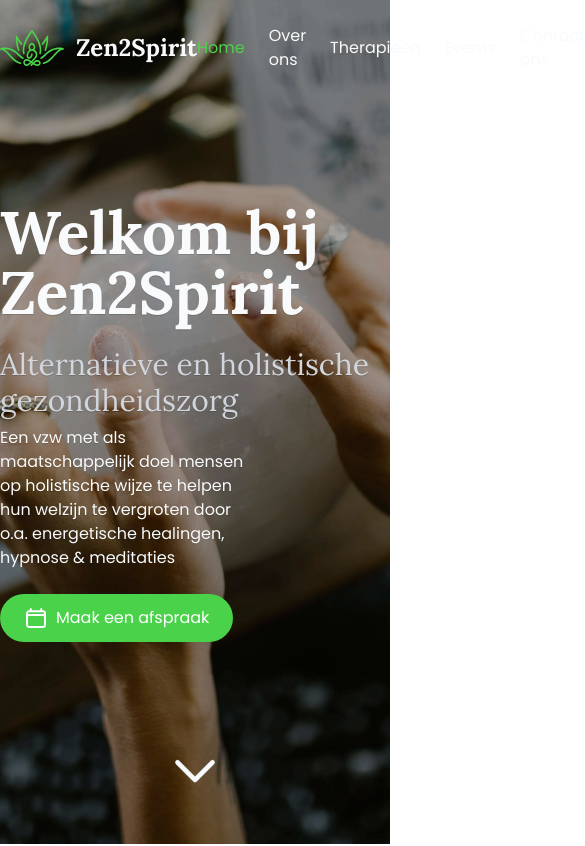
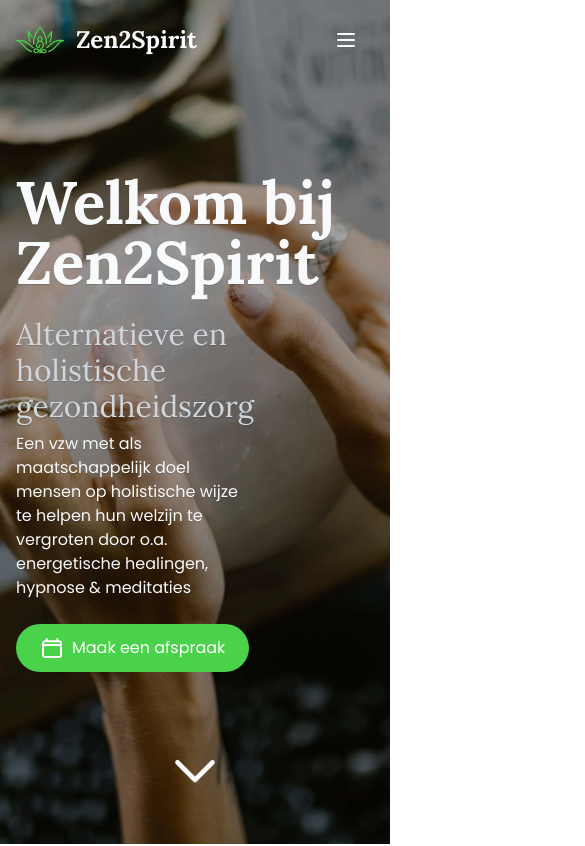
Before and after one commit to Zen2Spirit/next, a Next.js app: page / in a window 390 px wide. Shown: the top 846 px of the page, 585 px wide, since content can reach past the window. Built offline with nearby package versions, Linux system fonts and the light colour scheme.

Commit message:
Fix responsiveness

```diff
--- a/app/globals.css
+++ b/app/globals.css
@@ -51,6 +51,10 @@ h6 {
   background-position: center;
 }
 
+.intro {
+  position: relative;
+}
+
 .intro::before {
   content: "";
   position: absolute;
@@ -65,3 +69,14 @@ h6 {
   background-position: top;
   background-attachment: fixed;
 }
+
+.infoHeader {
+  position: relative;
+}
+
+@media (max-width: 768px) {
+  .infoHeader,
+  .intro {
+    background-attachment: scroll;
+  }
+}
--- a/app/layout.tsx
+++ b/app/layout.tsx
@@ -20,6 +20,9 @@ export default function RootLayout({
 }>) {
   return (
     <html lang="en">
+      <head>
+        <meta name="viewport" content="width=device-width, initial-scale=1" />
+      </head>
       <body className={`${lora.variable} ${poppins.variable} antialiased`}>
         {children}
       </body>
--- a/modules/about.tsx
+++ b/modules/about.tsx
@@ -8,7 +8,7 @@ export function About() {
   return (
     <>
       <Header title="Over ons" />
-      <section className="container mx-auto my-10">
+      <section className="container mx-auto px-4 sm:px-6 md:px-8 my-10">
         <h2 className="text-5xl font-bold my-8">Visie en Team</h2>
         <article>
           <p className="my-4">
@@ -145,7 +145,7 @@ export function About() {
             <strong>rouw-en verliesbegeleiding</strong>.
           </p>
         </article>
-        <div className="flex gap-10 mt-10">
+        <div className="flex flex-wrap gap-10 mt-10">
           <Image
             className="rounded-lg"
             src="/peter-marian-hypnose.webp"
--- a/modules/common/footer.tsx
+++ b/modules/common/footer.tsx
@@ -8,7 +8,7 @@ import { routes } from "@/lib/routes";
 export function Footer() {
   return (
     <footer className="w-full py-10 bg-dark text-gray-50">
-      <div className="container mx-auto flex justify-between">
+      <div className="container mx-auto px-4 sm:px-6 md:px-8 flex justify-between flex-wrap gap-10">
         <div className="flex flex-col gap-4">
           <div className="flex items-center gap-2">
             <LogoZen2Spirit className="w-12 h-12" />
@@ -59,7 +59,7 @@ export function Footer() {
             </Link>
           </div>
         </div>
-        <div className="flex gap-15">
+        <div className="flex gap-15 flex-wrap">
           <div className="flex flex-col gap-2">
             <h4 className="font-semibold text-primary">Overview</h4>
             <ul className="flex flex-col gap-1">
--- a/modules/common/header.tsx
+++ b/modules/common/header.tsx
@@ -5,7 +5,9 @@ type HeaderProps = {
 export function Header({ title }: HeaderProps) {
   return (
     <header className="infoHeader w-full h-[50vh] flex items-center justify-center text-white">
-      <h1 className="text-5xl font-bold text-shadow-2xs">{title}</h1>
+      <h1 className="text-3xl md:text-5xl font-bold text-shadow-2xs">
+        {title}
+      </h1>
     </header>
   );
 }
--- a/modules/common/navbar.tsx
+++ b/modules/common/navbar.tsx
@@ -18,6 +18,7 @@ export function Navbar({ defaultScrolled = false }: NavbarProps) {
   const currentPage = routes.find((route) => route.path === pathname)?.name;
 
   const [isScrolled, setIsScrolled] = useState<boolean>(false);
+  const [isOpen, setIsOpen] = useState<boolean>(false);
 
   useEffect(() => {
     // eslint-disable-next-line react-hooks/set-state-in-effect
@@ -42,12 +43,35 @@ export function Navbar({ defaultScrolled = false }: NavbarProps) {
       id="mainNav"
       className={`w-full fixed left-0 z-20 transition-all ${clsx(isScrolled ? "bg-white shadow-md py-1 text-gray-950" : "bg-transparent py-4  text-gray-50")}`}
     >
-      <div className="container mx-auto flex justify-between">
+      <div className="container mx-auto flex items-center justify-between px-4">
         <Link href="/" className="flex items-center text-2xl">
-          <LogoZen2Spirit className="w-16 h-16" />
+          <LogoZen2Spirit className="w-12 h-12 md:w-16 md:h-16" />
           <span className="ml-3 font-title font-bold">Zen2Spirit</span>
         </Link>
-        <ul className="flex items-center gap-6">
+
+        <div className="flex items-center">
+          <button
+            aria-label="Toggle menu"
+            className="md:hidden p-2 mr-2"
+            onClick={() => setIsOpen((s) => !s)}
+          >
+            <svg
+              className="w-6 h-6"
+              fill="none"
+              stroke="currentColor"
+              viewBox="0 0 24 24"
+              xmlns="http://www.w3.org/2000/svg"
+            >
+              <path
+                strokeLinecap="round"
+                strokeLinejoin="round"
+                strokeWidth={2}
+                d={isOpen ? "M6 18L18 6M6 6l12 12" : "M4 6h16M4 12h16M4 18h16"}
+              />
+            </svg>
+          </button>
+
+          <ul className="hidden md:flex items-center gap-6">
             {routes.map((route) => (
               <li key={route.name}>
                 <Link
@@ -60,6 +84,28 @@ export function Navbar({ defaultScrolled = false }: NavbarProps) {
             ))}
           </ul>
         </div>
+      </div>
+
+      {/* Mobile menu */}
+      <div
+        className={`md:hidden transition-all ${isOpen ? "max-h-screen" : "max-h-0 overflow-hidden"}`}
+      >
+        <div className="bg-white/95 shadow-md">
+          <ul className="flex flex-col">
+            {routes.map((route) => (
+              <li key={route.name} className="py-3 px-4">
+                <Link
+                  href={route.path}
+                  onClick={() => setIsOpen(false)}
+                  className={`block ${clsx(currentPage === route.name ? "text-primary hover:text-primary-hover" : "text-dark-gray hover:text-gray-700")}`}
+                >
+                  {route.label}
+                </Link>
+              </li>
+            ))}
+          </ul>
+        </div>
+      </div>
     </nav>
   );
 }
--- a/modules/contact/contact.tsx
+++ b/modules/contact/contact.tsx
@@ -7,7 +7,7 @@ export function Contact() {
   return (
     <>
       <Header title="Contact" />
-      <section className="container mx-auto py-12 flex justify-between">
+      <section className="container mx-auto px-4 sm:px-6 md:px-8 py-12 flex flex-wrap gap-12 justify-between">
         <div className="flex flex-col gap-6">
           <span className="text-primary font-bold">Heb je een vraag?</span>
           <h2 className="text-4xl font-bold">Contacteer ons!</h2>
--- a/modules/events.tsx
+++ b/modules/events.tsx
@@ -31,7 +31,7 @@ export function Events({ events }: EventProps) {
   return (
     <>
       <Header title="Events" />
-      <div className="container mx-auto py-12">
+      <div className="container mx-auto px-4 sm:px-6 md:px-8 py-12">
         <div className="grid gap-8 md:grid-cols-2 lg:grid-cols-3">
           {events.length === 0 && (
             <div className="col-span-full flex flex-col gap-4">
--- a/modules/home.tsx
+++ b/modules/home.tsx
@@ -13,7 +13,7 @@ export function Home() {
   return (
     <>
       <section className="w-full h-screen flex items-center justify-center intro">
-        <main className="container mx-auto flex flex-col gap-6 relative z-10 text-gray-50">
+        <main className="container mx-auto px-4 sm:px-6 md:px-8 flex flex-col gap-6 relative z-10 text-gray-50">
           <h1 className="text-6xl font-bold text-shadow-2xs">
             Welkom bij Zen2Spirit
           </h1>
@@ -71,7 +71,7 @@ export function Home() {
       </div>
 
       <section id="about" className="w-full">
-        <div className="container mx-auto py-20 flex gap-15 justify-between">
+        <div className="container mx-auto px-4 sm:px-6 md:px-8 py-20 flex flex-wrap gap-15 justify-between">
           <div className="flex flex-col gap-6">
             <h2 className="text-4xl font-bold">Over ons</h2>
             <p>Kom meer te weten over Zen2Spirit</p>
@@ -100,7 +100,7 @@ export function Home() {
       </section>
 
       <section className="w-full py-20 bg-light-gray">
-        <div className="container mx-auto flex flex-col gap-6">
+        <div className="container mx-auto px-4 sm:px-6 md:px-8 flex flex-col gap-6">
           <h2 className="text-4xl font-bold">Onze therapieën</h2>
           <p>Ontdek onze verschillende therapieën en behandelingen</p>
           <div className="grid grid-cols-1 md:grid-cols-2 lg:grid-cols-4 gap-6">
--- a/modules/therapies.tsx
+++ b/modules/therapies.tsx
@@ -6,7 +6,7 @@ export function Therapies() {
   return (
     <>
       <Header title="Therapieën" />
-      <main className="container mx-auto flex flex-col gap-10 my-10">
+      <main className="container mx-auto px-4 sm:px-6 md:px-8 flex flex-col gap-10 my-10">
         {therapies.map((therapy) => (
           <div
             key={therapy.name}
--- a/next.config.ts
+++ b/next.config.ts
@@ -2,7 +2,12 @@ import type { NextConfig } from "next";
 
 const nextConfig: NextConfig = {
   images: {
-    domains: ["scontent-bru2-1.xx.fbcdn.net"],
+    remotePatterns: [
+      {
+        protocol: "https",
+        hostname: "scontent-bru2-1.xx.fbcdn.net",
+      },
+    ],
   },
   turbopack: {
     rules: {
```
Lines whose indentation alone changed are shown as unchanged.
